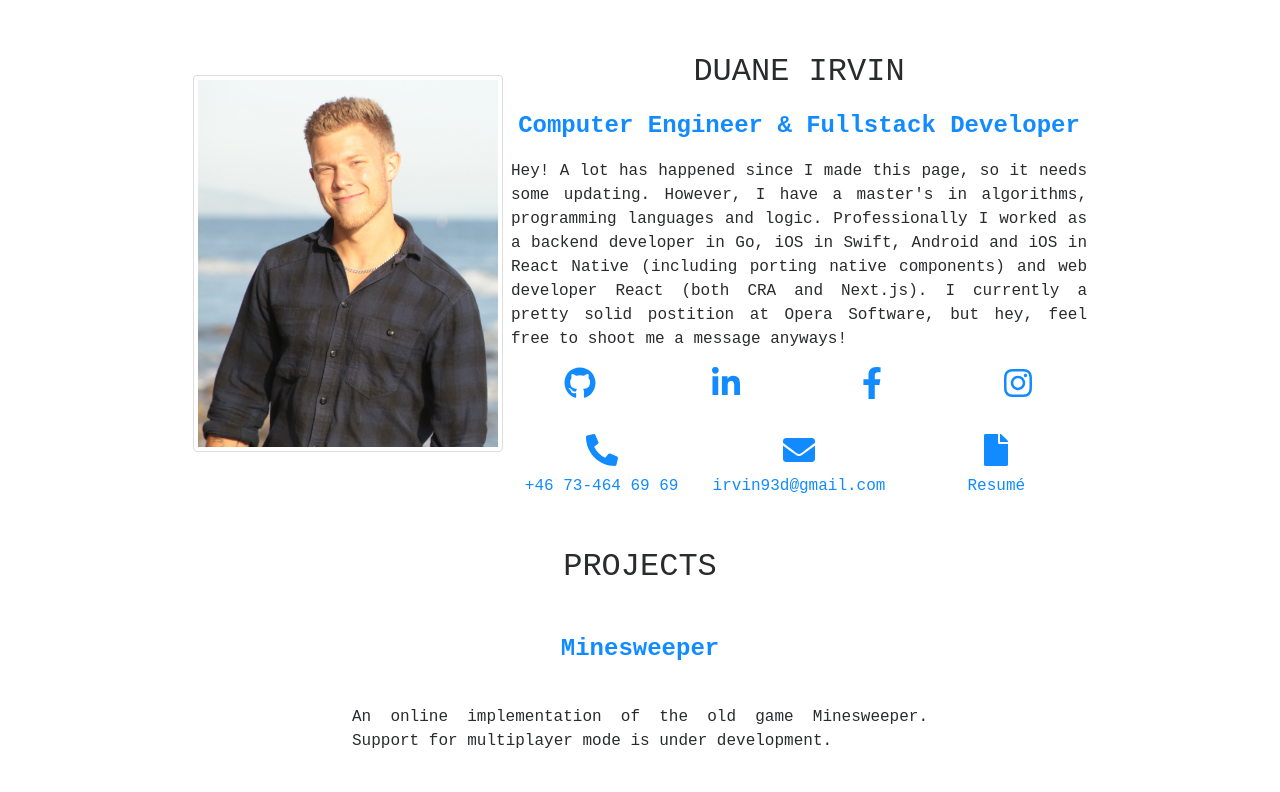
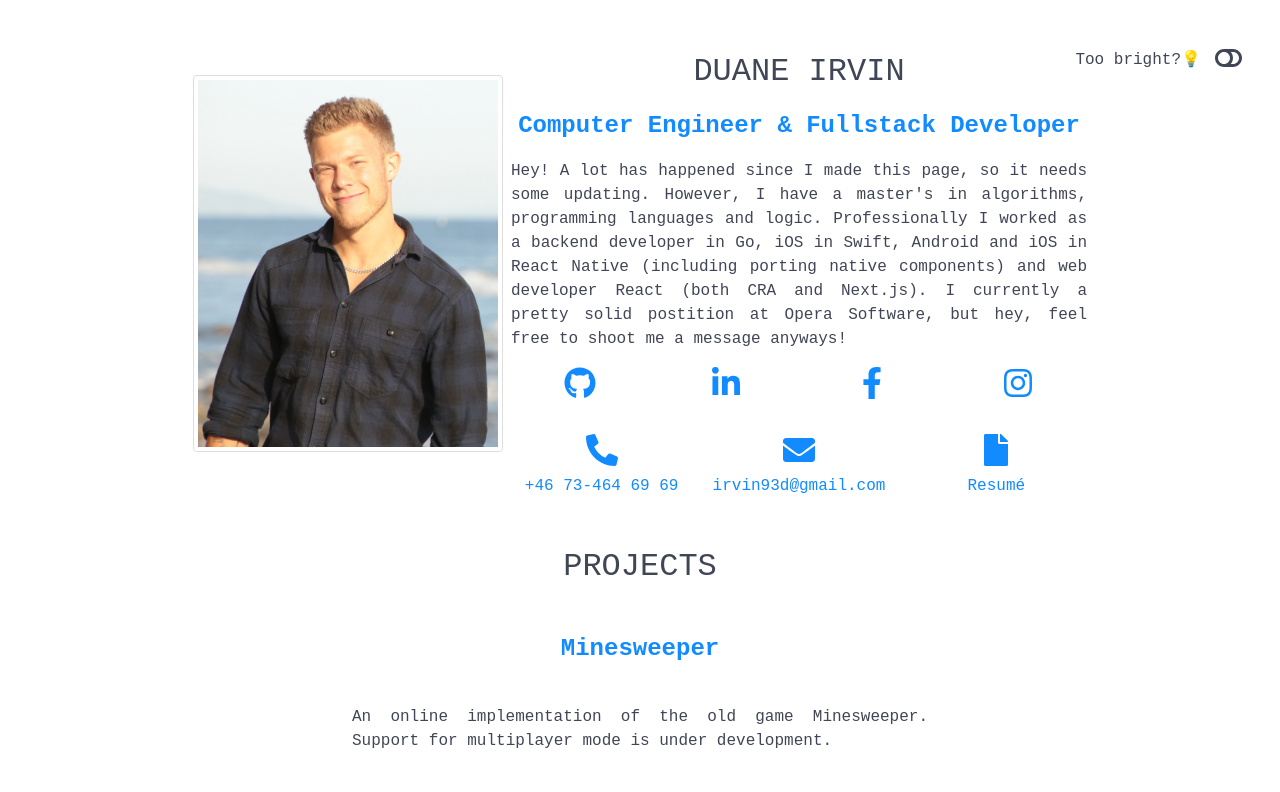
Before and after one commit to irvin93d/irvin93d.github.io, a React (Create React App) app: page / in a window 1280 px wide. Shown: the top 792 px of the page. Built offline with nearby package versions, Linux system fonts and the light colour scheme.

Commit message:
Implement themes
Resolves #7.

```diff
--- a/package.json
+++ b/package.json
@@ -30,6 +30,7 @@
     "react": "^17.0.2",
     "react-dom": "^17.0.2",
     "react-scripts": "4.0.3",
+    "react-spring": "^9.3.0",
     "styled-components": "^5.3.3",
     "typescript": "^4.1.2",
     "web-vitals": "^1.0.1"
--- a/src/App.tsx
+++ b/src/App.tsx
@@ -1,34 +1,44 @@
+import { useState } from 'react'
 import styled, { createGlobalStyle, DefaultTheme, ThemeProvider } from 'styled-components/macro'
 
-import { VStack } from './components/Stack'
+import { HStack, VStack } from './components/Stack'
+import Toggle from './components/Toggle'
 import Profile from './Profile'
 import Projects from './Projects'
 
-const theme: DefaultTheme = {
-  colors: {
-    primary: '#118bff',
-    text: '#292b2c',
-    emphasize: '#0275d8',
-  },
-  fonts: {
-    primary: 'Courier New, Courier, monospace',
-  },
-  gaps: {
-    none: 0,
-    nano: 4,
-    small: 8,
-    medium: 16,
-    large: 32,
-    huge: 64,
-  },
+const fonts: DefaultTheme['fonts'] = { primary: 'Courier New, Courier, monospace' }
+
+const gaps: DefaultTheme['gaps'] = { none: 0, nano: 4, small: 8, medium: 16, large: 32, huge: 64 }
+const darkColors: DefaultTheme['colors'] = {
+  primary: '#00B2FF',
+  gray1: '#414656',
+  background: '#20262D',
+  gray2: '#A6ABBD',
+  text: '#ffffff',
+  emphasize: '#0275d8',
 }
+const lightColors: DefaultTheme['colors'] = {
+  primary: '#118bff',
+  gray1: '#A6ABBD',
+  gray2: '#414656',
+  text: '#414656',
+  emphasize: '#0275d8',
+  background: '#FFFFFF',
+}
+const darkTheme: DefaultTheme = { colors: darkColors, fonts, gaps }
+const lightTheme: DefaultTheme = { colors: lightColors, fonts, gaps }
 
 const App = () => {
+  const [useDarkTheme, setDarkTheme] = useState(false)
   return (
-    <ThemeProvider theme={theme}>
+    <ThemeProvider theme={useDarkTheme ? darkTheme : lightTheme}>
       <GlobalStyles />
       <Styles>
         <VStack gap="large" justifyContent="flex-start">
+          <ToggleWrapper>
+            <p>{useDarkTheme ? 'Too dark? ✨' : 'Too bright?💡'}</p>
+            <Toggle value={useDarkTheme} onChange={setDarkTheme} />
+          </ToggleWrapper>
           <Profile />
           <Projects />
         </VStack>
@@ -37,6 +47,11 @@ const App = () => {
   )
 }
 
+const ToggleWrapper = styled(HStack)`
+  position: absolute;
+  right: ${({ theme }) => theme.gaps.large}px;
+`
+
 const GlobalStyles = createGlobalStyle`
   html {
     display: flex;
@@ -44,13 +59,15 @@ const GlobalStyles = createGlobalStyle`
     min-width: 100%;
   }
   body {
+    background-color: ${({ theme }) => theme.colors.background};
+    color: ${({ theme }) => theme.colors.text};
     display: flex;
     flex: 1;
-    color: ${({ theme }) => theme.colors.text};
-    margin: 0;
     font-family: ${({ theme }) => theme.fonts.primary};
     -webkit-font-smoothing: antialiased;
     -moz-osx-font-smoothing: grayscale;
+    margin: 0;
+    transition: background-color 500ms ease, color 500ms ease;
   }
 
   #root {
@@ -83,8 +100,8 @@ const GlobalStyles = createGlobalStyle`
     }
   }
   li {
-  text-align: left;
-  max-width: 576px;
+    text-align: left;
+    max-width: 576px;
   }
   code {
     font-family: source-code-pro, Menlo, Monaco, Consolas, 'Courier New', monospace;
--- a/src/Profile.tsx
+++ b/src/Profile.tsx
@@ -4,7 +4,6 @@ import {
   faInstagram,
   faLinkedinIn,
 } from '@fortawesome/free-brands-svg-icons'
-import {} from '@fortawesome/free-regular-svg-icons'
 import { faEnvelope, faFile, faPhoneAlt } from '@fortawesome/free-solid-svg-icons'
 import { FontAwesomeIcon } from '@fortawesome/react-fontawesome'
 import { ComponentProps, PropsWithChildren } from 'react'
--- /dev/null
+++ b/src/components/Toggle.tsx
@@ -0,0 +1,66 @@
+import { faToggleOff, faToggleOn } from '@fortawesome/free-solid-svg-icons'
+import { FontAwesomeIcon } from '@fortawesome/react-fontawesome'
+import { useCallback, useEffect, useState } from 'react'
+import { animated, useSpring } from 'react-spring'
+import styled from 'styled-components/macro'
+
+const Toggle = styled(
+  ({ value, onChange, ...props }: { value?: boolean; onChange?: (value: boolean) => void }) => {
+    const [toggle, _setToggle] = useState(false)
+
+    const [stylesOn, apiOn] = useSpring(() => ({
+      position: 'absolute' as const,
+      opacity: toggle ? 1 : 0,
+      top: 0,
+      bottom: 0,
+      left: 0,
+      right: 0,
+    }))
+    const [stylesOff, apiOff] = useSpring(() => ({
+      position: 'absolute' as const,
+      opacity: toggle ? 0 : 1,
+      top: 0,
+      bottom: 0,
+      left: 0,
+      right: 0,
+    }))
+
+    const setToggle: typeof _setToggle = useCallback(
+      (f) =>
+        _setToggle((oldValue) => {
+          const toggle = typeof f === 'function' ? f(oldValue) : f
+          apiOn.start({ opacity: toggle ? 1 : 0 })
+          apiOff.start({ opacity: toggle ? 0 : 1 })
+          onChange && onChange(toggle)
+          return toggle
+        }),
+      // eslint-disable-next-line react-hooks/exhaustive-deps
+      [apiOn, apiOff],
+    )
+
+    useEffect(() => {
+      if (value !== undefined) setToggle(value)
+    }, [setToggle, value])
+
+    return (
+      <button {...props} onClick={() => setToggle((v) => !v)}>
+        <animated.div style={stylesOff}>
+          <FontAwesomeIcon icon={faToggleOff} />
+        </animated.div>
+        <animated.div style={stylesOn}>
+          <FontAwesomeIcon icon={faToggleOn} />
+        </animated.div>
+        <FontAwesomeIcon icon={faToggleOn} opacity={0} />
+      </button>
+    )
+  },
+)`
+  color: ${({ theme }) => theme.colors.text};
+  position: relative;
+  font-size: 24px;
+  background: none;
+  border: none;
+  cursor: pointer;
+`
+
+export default Toggle
--- a/src/styled.d.ts
+++ b/src/styled.d.ts
@@ -7,7 +7,10 @@ declare module 'styled-components/macro' {
     colors: {
       emphasize: string
       primary: string
+      gray1: string
+      gray2: string
       text: string
+      background: string
     }
     fonts: {
       primary: string
```
Also changed, not shown: 1 other file (tests, documents, lock files or other folders).
